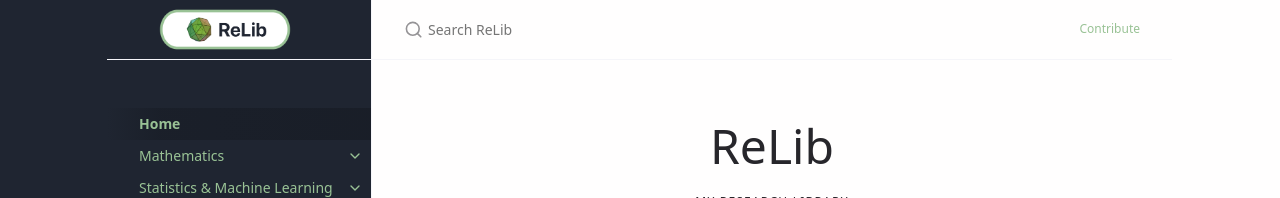
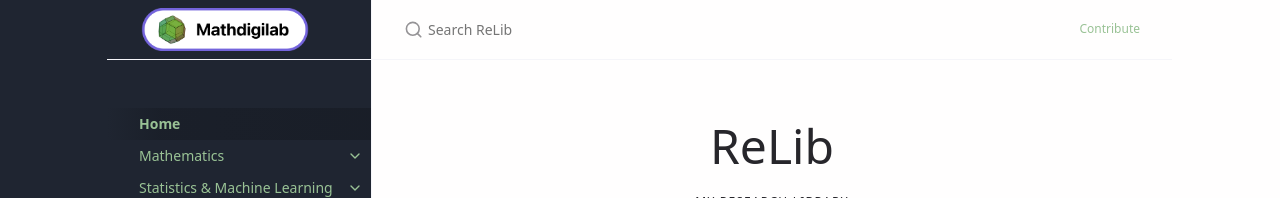
Before and after one commit to Shreyaskali/shreyaskali.github.io, a Jekyll site: the page built from index.md, in a window 1280 px wide. Shown: the top 198 px of the page. Built offline with Jekyll 4.4.1, drawn with Linux system fonts in a browser that asks for light colours; nearby versions of some CDN libraries.

Commit message:
Update _config.yml

```diff
--- a/_config.yml
+++ b/_config.yml
@@ -29,7 +29,7 @@ exclude: ["node_modules/", "*.gemspec", "*.gem", "Gemfile", "Gemfile.lock", "pac
 # include: ["docs/tests/"]
 
 # Set a path/url to a logo that will be displayed instead of the title
-logo: "/assets/images/Relib.png"
+logo: "/assets/images/Mathdigilab.png"
 
 # Enable or disable the site search
 # Supports true (default) or false
```
